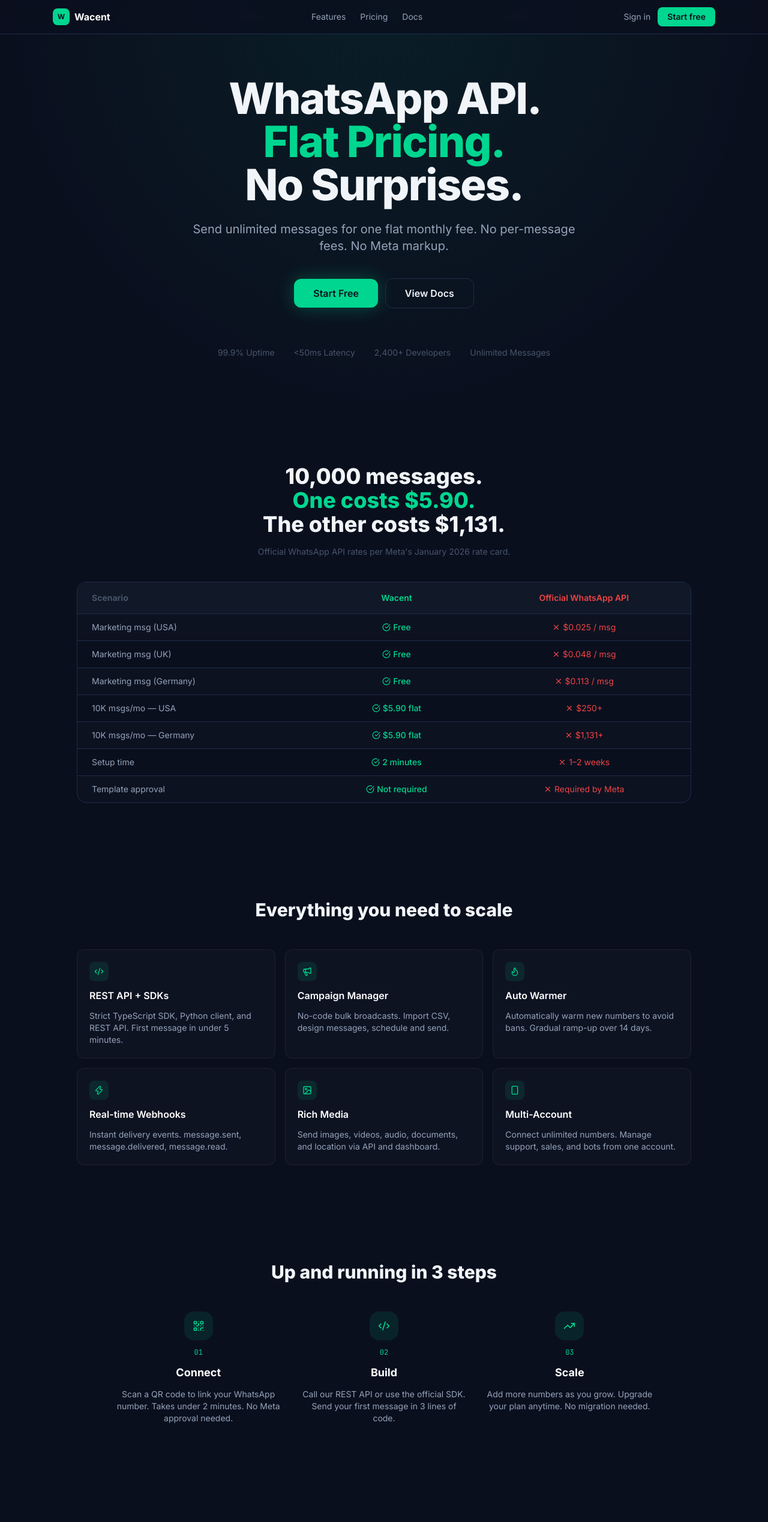
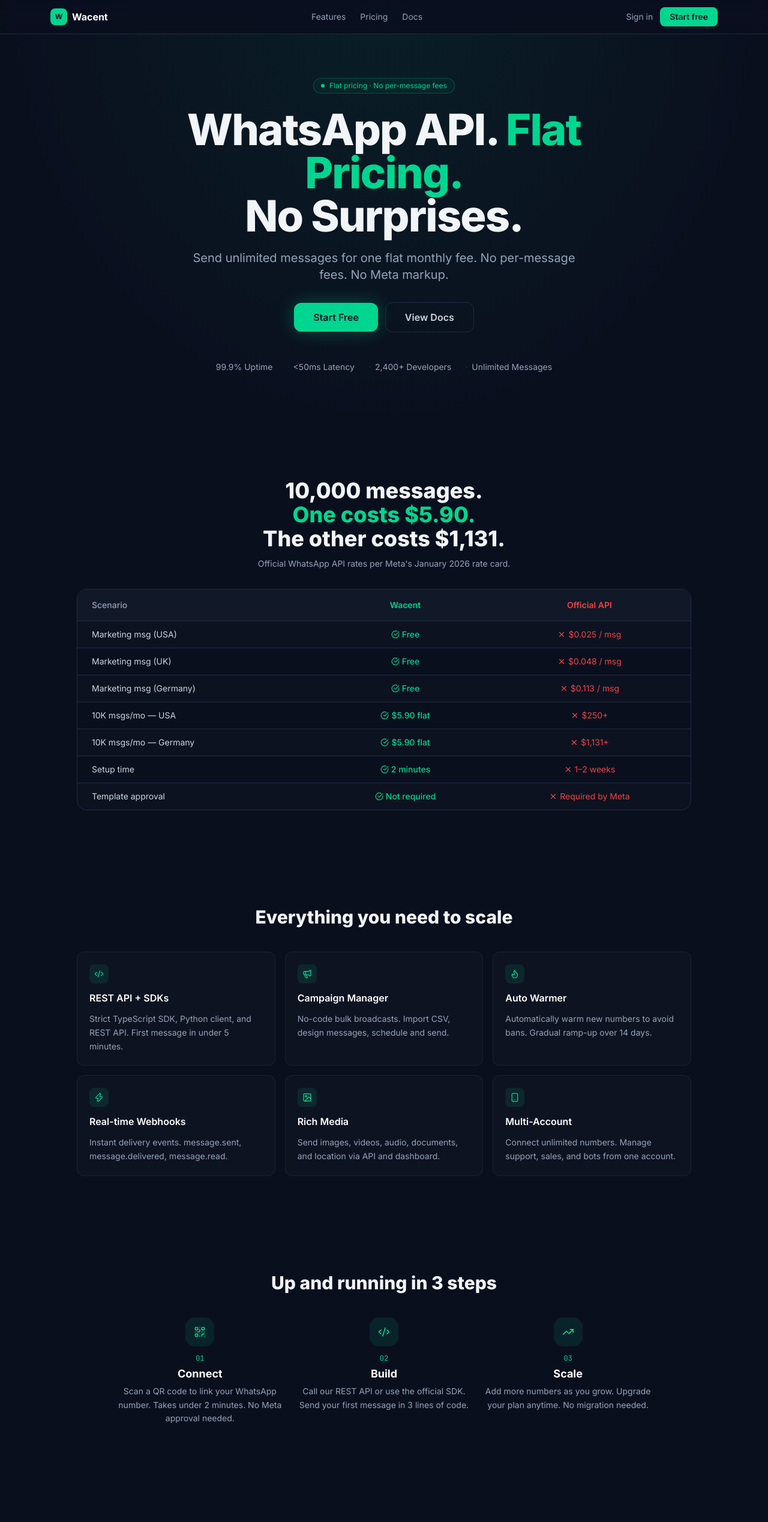
Before and after one commit to wacentco/wacent, a Next.js app in the folder apps/web/: page / in a window 1280 px wide. Shown: the top 2538 px of the page at 60% size. Built offline with nearby package versions, Linux system fonts and the light colour scheme; no server answers; what react-google-recaptcha-v3 would draw is missing.

Commit message:
feat(web): improve landing page mobile responsiveness and text contrast

```diff
--- a/apps/web/app/page.tsx
+++ b/apps/web/app/page.tsx
@@ -2,6 +2,7 @@
 import { Code2, Megaphone, Flame, Zap, ImageIcon, Smartphone, QrCode, TrendingUp, CheckCircle, X } from 'lucide-react'
 import { CONTACT_EMAIL } from '../lib/config'
 import { LoginRedirect } from '../components/LoginRedirect'
+import { LandingNav } from '../components/LandingNav'
 
 const FEATURES = [
   { icon: Code2, title: 'REST API + SDKs', desc: 'Strict TypeScript SDK, Python client, and REST API. First message in under 5 minutes.' },
@@ -61,109 +62,100 @@
   return (
     <div className="min-h-screen" style={{ background: '#0A0F1E', color: '#F1F5F9' }}>
       <LoginRedirect />
-      {/* Nav */}
-      <nav className="fixed top-0 inset-x-0 z-40 border-b" style={{ background: 'rgba(10,15,30,0.8)', borderColor: '#1E2D45', backdropFilter: 'blur(12px)' }}>
-        <div className="max-w-6xl mx-auto px-6 h-14 flex items-center justify-between">
-          <div className="flex items-center gap-2">
-            <div className="w-7 h-7 rounded-lg bg-[#00D68F] flex items-center justify-center">
-              <span className="text-[#0A0F1E] font-bold text-xs">W</span>
-            </div>
-            <span className="font-bold text-white">Wacent</span>
-          </div>
-          <div className="hidden md:flex items-center gap-6 text-sm text-[#94A3B8]">
-            <a href="#features" className="hover:text-white transition-colors">Features</a>
-            <a href="#pricing" className="hover:text-white transition-colors">Pricing</a>
-            <Link href="/docs" className="hover:text-white transition-colors">Docs</Link>
-          </div>
-          <div className="flex items-center gap-3">
-            <Link href="/login" className="text-sm text-[#94A3B8] hover:text-white transition-colors">Sign in</Link>
-            <Link
-              href="/register"
-              className="text-sm font-semibold px-4 py-1.5 rounded-lg text-[#0A0F1E] bg-[#00D68F] hover:bg-[#00A36C] transition-colors"
-            >
-              Start free
-            </Link>
-          </div>
-        </div>
-      </nav>
+      <LandingNav />
 
       {/* Hero */}
       <section
-        className="pt-32 pb-24 px-6 text-center"
+        className="pt-28 sm:pt-32 pb-16 sm:pb-24 px-5 text-center"
         style={{ backgroundImage: 'radial-gradient(ellipse at 50% 0%, rgba(0,214,143,0.08) 0%, transparent 70%)' }}
       >
         <div className="max-w-4xl mx-auto">
-          <h1 className="text-5xl md:text-7xl font-extrabold leading-tight tracking-tight mb-6">
+          <div className="inline-flex items-center gap-2 px-3 py-1 rounded-full border text-xs text-[#00D68F] mb-6" style={{ borderColor: 'rgba(0,214,143,0.25)', background: 'rgba(0,214,143,0.05)' }}>
+            <span className="w-1.5 h-1.5 rounded-full bg-[#00D68F] animate-pulse" />
+            Flat pricing · No per-message fees
+          </div>
+
+          <h1 className="text-4xl sm:text-5xl md:text-7xl font-extrabold leading-tight tracking-tight mb-5">
             WhatsApp API.{' '}
-            <span className="relative inline-block">
-              <span className="relative z-10 text-[#00D68F]">Flat Pricing.</span>
-            </span>
+            <span className="text-[#00D68F]">Flat Pricing.</span>
             <br />No Surprises.
           </h1>
-          <p className="text-lg md:text-xl text-[#94A3B8] max-w-2xl mx-auto mb-10">
+          <p className="text-base sm:text-lg md:text-xl text-[#94A3B8] max-w-2xl mx-auto mb-8">
             Send unlimited messages for one flat monthly fee.
             No per-message fees. No Meta markup.
           </p>
           <div className="flex flex-col sm:flex-row items-center justify-center gap-3">
             <Link
               href="/register"
-              className="px-8 py-3 rounded-xl font-semibold text-[#0A0F1E] bg-[#00D68F] hover:bg-[#00A36C] transition-colors text-base"
+              className="w-full sm:w-auto px-8 py-3 rounded-xl font-semibold text-[#0A0F1E] bg-[#00D68F] hover:bg-[#00A36C] transition-colors text-base"
               style={{ boxShadow: '0 0 30px rgba(0,214,143,0.3)' }}
             >
               Start Free
             </Link>
             <Link
               href="/docs"
-              className="px-8 py-3 rounded-xl font-semibold text-[#F1F5F9] border border-[#1E2D45] hover:border-[#00D68F]/30 transition-colors text-base"
+              className="w-full sm:w-auto px-8 py-3 rounded-xl font-semibold text-[#CBD5E1] border border-[#1E2D45] hover:border-[#00D68F]/40 hover:text-white transition-colors text-base text-center"
             >
               View Docs
             </Link>
           </div>
 
           {/* Stats bar */}
-          <div className="mt-16 flex flex-wrap items-center justify-center gap-8 text-sm text-[#475569]">
-            {['99.9% Uptime', '<50ms Latency', '2,400+ Developers', 'Unlimited Messages'].map((s) => (
-              <span key={s}>{s}</span>
+          <div className="mt-12 flex flex-wrap items-center justify-center gap-x-6 gap-y-3 text-sm text-[#94A3B8]">
+            {['99.9% Uptime', '<50ms Latency', '2,400+ Developers', 'Unlimited Messages'].map((s, i) => (
+              <span key={s} className="flex items-center gap-1.5">
+                {i > 0 && <span className="hidden sm:inline text-[#1E2D45]">·</span>}
+                {s}
+              </span>
             ))}
           </div>
         </div>
       </section>
 
       {/* Problem section */}
-      <section className="py-20 px-6">
+      <section className="py-16 sm:py-20 px-5">
         <div className="max-w-5xl mx-auto">
-          <h2 className="text-3xl md:text-4xl font-extrabold text-center mb-4">
+          <h2 className="text-2xl sm:text-3xl md:text-4xl font-extrabold text-center mb-3">
             10,000 messages.
             <br />
             <span className="text-[#00D68F]">One costs $5.90.</span>
             <br />
             The other costs $1,131.
           </h2>
-          <p className="text-center text-[#475569] text-sm mb-10">
+          <p className="text-center text-[#94A3B8] text-sm mb-8">
             Official WhatsApp API rates per Meta&apos;s January 2026 rate card.
           </p>
 
+          {/* Scrollable table on mobile */}
+          <div className="-mx-5 sm:mx-0 overflow-x-auto">
+            <div className="px-5 sm:px-0 min-w-[520px]">
               <div className="rounded-2xl border overflow-hidden" style={{ borderColor: '#1E2D45' }}>
                 <table className="w-full text-sm">
                   <thead>
                     <tr style={{ background: '#111827' }}>
-                  <th className="px-6 py-4 text-left text-[#475569]">Scenario</th>
-                  <th className="px-6 py-4 text-center text-[#00D68F] font-semibold">Wacent</th>
-                  <th className="px-6 py-4 text-center text-[#EF4444] font-semibold">Official WhatsApp API</th>
+                      <th className="px-4 sm:px-6 py-4 text-left text-[#94A3B8] font-medium">Scenario</th>
+                      <th className="px-4 sm:px-6 py-4 text-center text-[#00D68F] font-semibold">Wacent</th>
+                      <th className="px-4 sm:px-6 py-4 text-center text-[#EF4444] font-semibold whitespace-nowrap">Official API</th>
                     </tr>
                   </thead>
                   <tbody>
                     {COMPARISON.map((row, i) => (
-                  <tr key={row.feature} style={{ background: i % 2 === 0 ? 'rgba(255,255,255,0.01)' : 'transparent', borderTop: '1px solid #1E2D45' }}>
-                    <td className="px-6 py-3 text-[#94A3B8]">{row.feature}</td>
-                    <td className="px-6 py-3 text-center">
-                      <span className="flex items-center justify-center gap-1 text-[#00D68F] font-medium">
-                        <CheckCircle className="w-3.5 h-3.5" /> {row.wacent}
+                      <tr
+                        key={row.feature}
+                        style={{
+                          background: i % 2 === 0 ? 'rgba(255,255,255,0.01)' : 'transparent',
+                          borderTop: '1px solid #1E2D45',
+                        }}
+                      >
+                        <td className="px-4 sm:px-6 py-3 text-[#CBD5E1]">{row.feature}</td>
+                        <td className="px-4 sm:px-6 py-3 text-center">
+                          <span className="flex items-center justify-center gap-1 text-[#00D68F] font-medium whitespace-nowrap">
+                            <CheckCircle className="w-3.5 h-3.5 flex-shrink-0" /> {row.wacent}
                           </span>
                         </td>
-                    <td className="px-6 py-3 text-center">
-                      <span className="flex items-center justify-center gap-1 text-[#EF4444]">
-                        <X className="w-3.5 h-3.5" /> {row.official}
+                        <td className="px-4 sm:px-6 py-3 text-center">
+                          <span className="flex items-center justify-center gap-1 text-[#EF4444] whitespace-nowrap">
+                            <X className="w-3.5 h-3.5 flex-shrink-0" /> {row.official}
                           </span>
                         </td>
                       </tr>
@@ -172,13 +164,15 @@
                 </table>
               </div>
             </div>
+          </div>
+        </div>
       </section>
 
       {/* Features */}
-      <section id="features" className="py-20 px-6">
+      <section id="features" className="py-16 sm:py-20 px-5">
         <div className="max-w-5xl mx-auto">
-          <h2 className="text-3xl font-extrabold text-center mb-12">Everything you need to scale</h2>
-          <div className="grid grid-cols-1 md:grid-cols-2 lg:grid-cols-3 gap-4">
+          <h2 className="text-2xl sm:text-3xl font-extrabold text-center mb-10">Everything you need to scale</h2>
+          <div className="grid grid-cols-1 sm:grid-cols-2 lg:grid-cols-3 gap-4">
             {FEATURES.map(({ icon: Icon, title, desc }) => (
               <div
                 key={title}
@@ -189,7 +183,7 @@
                   <Icon className="w-4 h-4 text-[#00D68F]" />
                 </div>
                 <p className="font-semibold text-white">{title}</p>
-                <p className="text-sm text-[#94A3B8]">{desc}</p>
+                <p className="text-sm text-[#94A3B8] leading-relaxed">{desc}</p>
               </div>
             ))}
           </div>
@@ -197,22 +191,31 @@
       </section>
 
       {/* How it works */}
-      <section className="py-20 px-6">
+      <section className="py-16 sm:py-20 px-5">
         <div className="max-w-4xl mx-auto">
-          <h2 className="text-3xl font-extrabold text-center mb-12">Up and running in 3 steps</h2>
-          <div className="grid grid-cols-1 md:grid-cols-3 gap-8">
+          <h2 className="text-2xl sm:text-3xl font-extrabold text-center mb-10">Up and running in 3 steps</h2>
+          <div className="grid grid-cols-1 sm:grid-cols-3 gap-8 sm:gap-6">
             {[
               { icon: QrCode, step: '01', title: 'Connect', desc: 'Scan a QR code to link your WhatsApp number. Takes under 2 minutes. No Meta approval needed.' },
               { icon: Code2, step: '02', title: 'Build', desc: 'Call our REST API or use the official SDK. Send your first message in 3 lines of code.' },
               { icon: TrendingUp, step: '03', title: 'Scale', desc: 'Add more numbers as you grow. Upgrade your plan anytime. No migration needed.' },
-            ].map(({ icon: Icon, step, title, desc }) => (
-              <div key={title} className="text-center space-y-3">
-                <div className="w-12 h-12 rounded-2xl mx-auto flex items-center justify-center" style={{ background: 'rgba(0,214,143,0.1)' }}>
+            ].map(({ icon: Icon, step, title, desc }, i) => (
+              <div key={title} className="flex sm:flex-col items-start sm:items-center sm:text-center gap-4 sm:gap-3">
+                {/* Mobile: step number inline; Desktop: icon */}
+                <div className="flex-shrink-0">
+                  <div className="w-12 h-12 rounded-2xl flex items-center justify-center" style={{ background: 'rgba(0,214,143,0.1)' }}>
                     <Icon className="w-5 h-5 text-[#00D68F]" />
                   </div>
-                <p className="text-xs font-mono text-[#00D68F]">{step}</p>
-                <p className="font-bold text-white text-lg">{title}</p>
-                <p className="text-sm text-[#94A3B8]">{desc}</p>
+                </div>
+                <div>
+                  <p className="text-xs font-mono text-[#00D68F] mb-1">{step}</p>
+                  <p className="font-bold text-white text-base sm:text-lg">{title}</p>
+                  <p className="text-sm text-[#94A3B8] mt-1 leading-relaxed">{desc}</p>
+                </div>
+                {/* Connector line on desktop */}
+                {i < 2 && (
+                  <div className="hidden sm:block absolute" />
+                )}
               </div>
             ))}
           </div>
@@ -220,12 +223,12 @@
       </section>
 
       {/* Pricing */}
-      <section id="pricing" className="py-20 px-6">
+      <section id="pricing" className="py-16 sm:py-20 px-5">
         <div className="max-w-5xl mx-auto">
-          <h2 className="text-3xl font-extrabold text-center mb-3">Simple, flat pricing</h2>
-          <p className="text-center text-[#94A3B8] mb-10">No per-message fees. No surprises. Ever.</p>
+          <h2 className="text-2xl sm:text-3xl font-extrabold text-center mb-2">Simple, flat pricing</h2>
+          <p className="text-center text-[#94A3B8] mb-8 sm:mb-10">No per-message fees. No surprises. Ever.</p>
 
-          <div className="grid grid-cols-1 md:grid-cols-2 lg:grid-cols-4 gap-4">
+          <div className="grid grid-cols-1 sm:grid-cols-2 lg:grid-cols-4 gap-4">
             {PLANS.map((plan) => (
               <div
                 key={plan.name}
@@ -241,11 +244,13 @@
                 <div className="mt-2 mb-4">
                   <span className="text-3xl font-extrabold text-white">{plan.price}</span>
                   {plan.price !== 'Custom' && <span className="text-[#94A3B8] text-sm">/mo</span>}
-                  <p className="text-xs text-[#475569] mt-0.5">{plan.devices} device{plan.devices !== 1 ? 's' : ''}</p>
+                  <p className="text-xs text-[#94A3B8] mt-0.5">
+                    {plan.devices} device{plan.devices !== 1 ? 's' : ''}
+                  </p>
                 </div>
                 <ul className="space-y-1.5 flex-1 mb-4">
                   {plan.features.map((f) => (
-                    <li key={f} className="flex items-start gap-1.5 text-xs text-[#94A3B8]">
+                    <li key={f} className="flex items-start gap-1.5 text-xs text-[#CBD5E1]">
                       <CheckCircle className="w-3.5 h-3.5 text-[#00D68F] flex-shrink-0 mt-0.5" /> {f}
                     </li>
                   ))}
@@ -253,10 +258,10 @@
                 {plan.price !== 'Custom' ? (
                   <Link
                     href="/register"
-                    className={`text-center text-sm font-semibold py-2 rounded-lg transition-colors ${
+                    className={`text-center text-sm font-semibold py-2.5 rounded-lg transition-colors ${
                       plan.highlight
                         ? 'bg-[#00D68F] text-[#0A0F1E] hover:bg-[#00A36C]'
-                        : 'border border-[#1E2D45] text-[#94A3B8] hover:border-[#00D68F]/30 hover:text-white'
+                        : 'border border-[#1E2D45] text-[#CBD5E1] hover:border-[#00D68F]/40 hover:text-white'
                     }`}
                   >
                     Get started
@@ -264,7 +269,7 @@
                 ) : (
                   <a
                     href={`mailto:${CONTACT_EMAIL}?subject=Agency Plan`}
-                    className="text-center text-sm font-semibold py-2 rounded-lg border border-[#1E2D45] text-[#94A3B8] hover:border-[#00D68F]/30 hover:text-white transition-colors"
+                    className="text-center text-sm font-semibold py-2.5 rounded-lg border border-[#1E2D45] text-[#CBD5E1] hover:border-[#00D68F]/40 hover:text-white transition-colors"
                   >
                     Contact sales
                   </a>
@@ -276,12 +281,12 @@
       </section>
 
       {/* Final CTA */}
-      <section className="py-20 px-6 text-center">
+      <section className="py-16 sm:py-20 px-5 text-center">
         <div
-          className="max-w-2xl mx-auto rounded-2xl border p-12"
+          className="max-w-2xl mx-auto rounded-2xl border p-8 sm:p-12"
           style={{ background: 'rgba(0,214,143,0.04)', borderColor: 'rgba(0,214,143,0.2)' }}
         >
-          <h2 className="text-3xl font-extrabold mb-3">Ready to ship?</h2>
+          <h2 className="text-2xl sm:text-3xl font-extrabold mb-3">Ready to ship?</h2>
           <p className="text-[#94A3B8] mb-6">Join 2,400+ developers. Start free, upgrade when you need.</p>
           <Link
             href="/register"
@@ -294,18 +299,20 @@
       </section>
 
       {/* Footer */}
-      <footer className="py-10 px-6 border-t" style={{ borderColor: '#1E2D45' }}>
-        <div className="max-w-5xl mx-auto flex flex-col md:flex-row items-center justify-between gap-4">
+      <footer className="py-8 sm:py-10 px-5 border-t" style={{ borderColor: '#1E2D45' }}>
+        <div className="max-w-5xl mx-auto flex flex-col sm:flex-row items-center justify-between gap-4 text-center sm:text-left">
+          <div className="flex flex-col sm:flex-row items-center gap-2">
             <div className="flex items-center gap-2">
               <div className="w-6 h-6 rounded bg-[#00D68F] flex items-center justify-center">
                 <span className="text-[#0A0F1E] font-bold text-xs">W</span>
               </div>
               <span className="font-bold text-white text-sm">Wacent</span>
-            <span className="text-xs text-[#475569]">WhatsApp API & Messaging Platform</span>
             </div>
-          <div className="flex items-center gap-6 text-xs text-[#475569]">
-            <Link href="/privacy" className="hover:text-white transition-colors">Privacy Policy</Link>
-            <Link href="/terms" className="hover:text-white transition-colors">Terms of Service</Link>
+            <span className="text-xs text-[#64748B] sm:ml-1">WhatsApp API & Messaging Platform</span>
+          </div>
+          <div className="flex flex-wrap items-center justify-center gap-4 sm:gap-6 text-xs text-[#64748B]">
+            <Link href="/privacy" className="hover:text-[#94A3B8] transition-colors">Privacy Policy</Link>
+            <Link href="/terms" className="hover:text-[#94A3B8] transition-colors">Terms of Service</Link>
             <span>© 2026 Wacent</span>
           </div>
         </div>
--- /dev/null
+++ b/apps/web/components/LandingNav.tsx
@@ -0,0 +1,64 @@
+'use client'
+
+import Link from 'next/link'
+import { useState } from 'react'
+import { Menu, X } from 'lucide-react'
+
+export function LandingNav() {
+  const [open, setOpen] = useState(false)
+
+  return (
+    <nav
+      className="fixed top-0 inset-x-0 z-40 border-b"
+      style={{ background: 'rgba(10,15,30,0.9)', borderColor: '#1E2D45', backdropFilter: 'blur(12px)' }}
+    >
+      <div className="max-w-6xl mx-auto px-5 h-14 flex items-center justify-between">
+        {/* Logo */}
+        <Link href="/" className="flex items-center gap-2 flex-shrink-0">
+          <div className="w-7 h-7 rounded-lg bg-[#00D68F] flex items-center justify-center">
+            <span className="text-[#0A0F1E] font-bold text-xs">W</span>
+          </div>
+          <span className="font-bold text-white">Wacent</span>
+        </Link>
+
+        {/* Desktop links */}
+        <div className="hidden md:flex items-center gap-6 text-sm text-[#94A3B8]">
+          <a href="#features" className="hover:text-white transition-colors">Features</a>
+          <a href="#pricing" className="hover:text-white transition-colors">Pricing</a>
+          <Link href="/docs" className="hover:text-white transition-colors">Docs</Link>
+        </div>
+
+        {/* Right side */}
+        <div className="flex items-center gap-2 sm:gap-3">
+          <Link href="/login" className="text-sm text-[#94A3B8] hover:text-white transition-colors hidden sm:block">Sign in</Link>
+          <Link
+            href="/register"
+            className="text-sm font-semibold px-3 sm:px-4 py-1.5 rounded-lg text-[#0A0F1E] bg-[#00D68F] hover:bg-[#00A36C] transition-colors whitespace-nowrap"
+          >
+            Start free
+          </Link>
+          {/* Hamburger — mobile only */}
+          <button
+            className="md:hidden p-1.5 rounded-lg text-[#94A3B8] hover:text-white hover:bg-white/5 transition-colors"
+            onClick={() => setOpen((v) => !v)}
+            aria-label="Toggle menu"
+          >
+            {open ? <X className="w-5 h-5" /> : <Menu className="w-5 h-5" />}
+          </button>
+        </div>
+      </div>
+
+      {/* Mobile drawer */}
+      {open && (
+        <div className="md:hidden border-t px-5 py-4 space-y-1" style={{ background: '#0D1421', borderColor: '#1E2D45' }}>
+          <a href="#features" onClick={() => setOpen(false)} className="block py-2.5 text-sm text-[#CBD5E1] hover:text-white transition-colors">Features</a>
+          <a href="#pricing" onClick={() => setOpen(false)} className="block py-2.5 text-sm text-[#CBD5E1] hover:text-white transition-colors">Pricing</a>
+          <Link href="/docs" onClick={() => setOpen(false)} className="block py-2.5 text-sm text-[#CBD5E1] hover:text-white transition-colors">Docs</Link>
+          <div className="pt-2 border-t" style={{ borderColor: '#1E2D45' }}>
+            <Link href="/login" onClick={() => setOpen(false)} className="block py-2.5 text-sm text-[#CBD5E1] hover:text-white transition-colors">Sign in</Link>
+          </div>
+        </div>
+      )}
+    </nav>
+  )
+}
```
Lines whose indentation alone changed are shown as unchanged.
